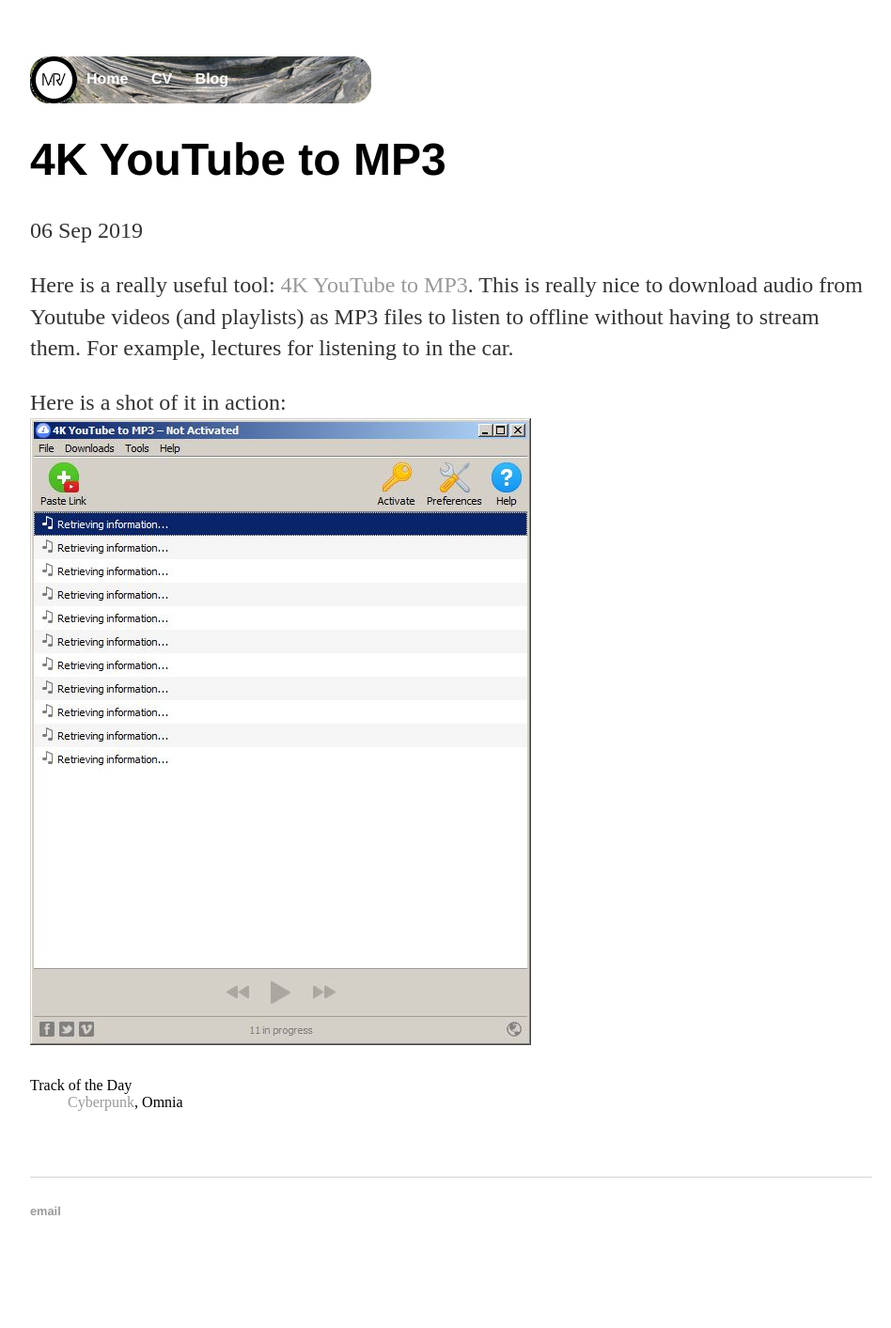
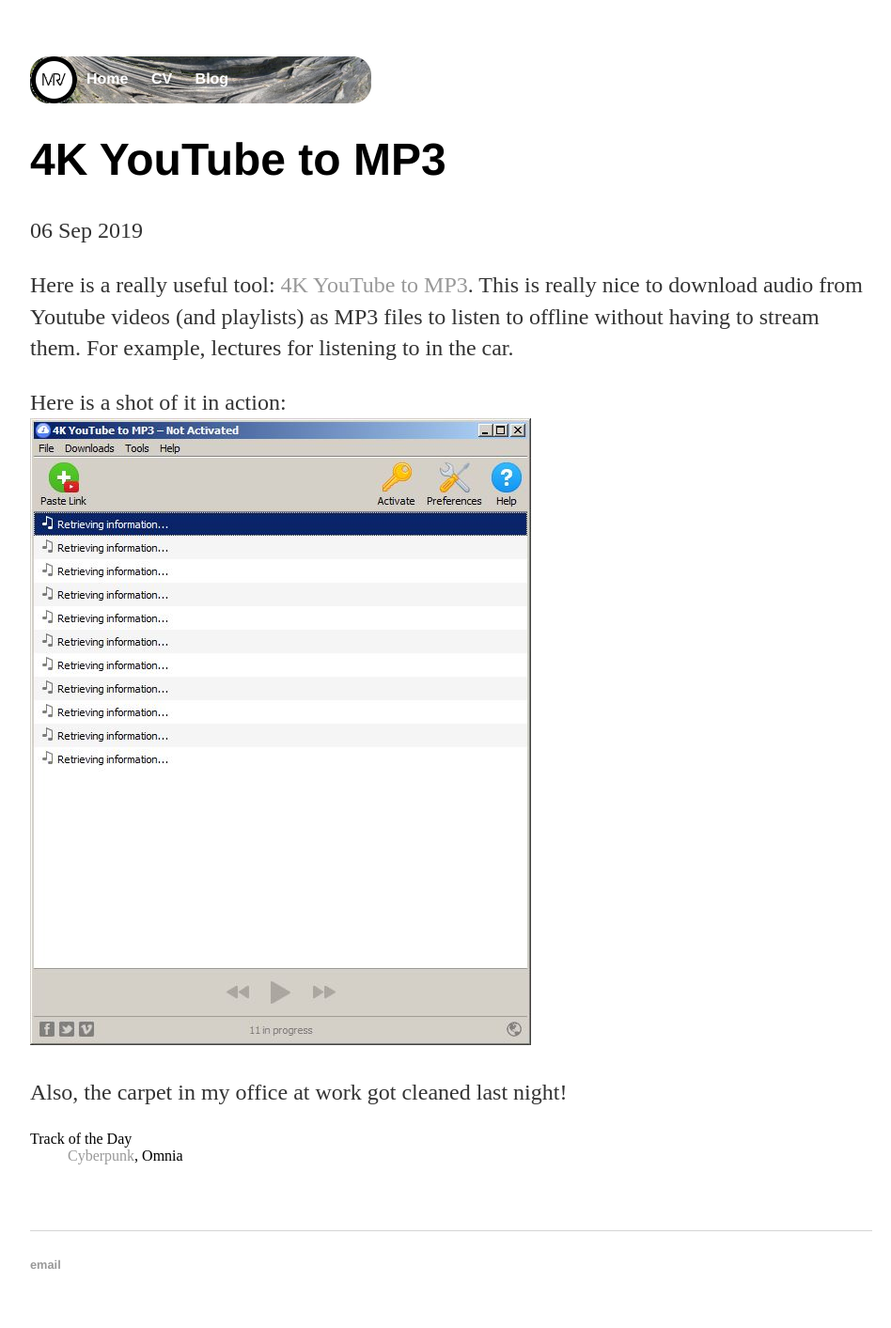
Before and after one commit to mrvanhorn/mrvanhorn.github.io, a Jekyll site: the page built from _posts/2019-09-06-4k.md, in a window 1280 px wide. Shown: the whole page at 94% size, without its empty margins (160-1108 px from the left). Built offline with Jekyll 4.4.1, drawn with Linux system fonts in a browser that asks for light colours; comment, search, counter and statistics services are not loaded; before the commit the page ends 1356 px from its top, so only the background shows below that.

Commit message:
blog post update

```diff
--- a/_posts/2019-09-06-4k.md
+++ b/_posts/2019-09-06-4k.md
@@ -11,6 +11,8 @@
 <img src="/graphics/4kYoutubeToMP3.jpg">
 </p>
 
+<p>Also, the carpet in my office at work got cleaned last night!</p>
+
 <dl>
   <dt>Track of the Day</dt>
   <dd><A href="https://www.youtube.com/watch?v=BQ7ayVDxCO0">Cyberpunk</a>, Omnia</dd>
```
